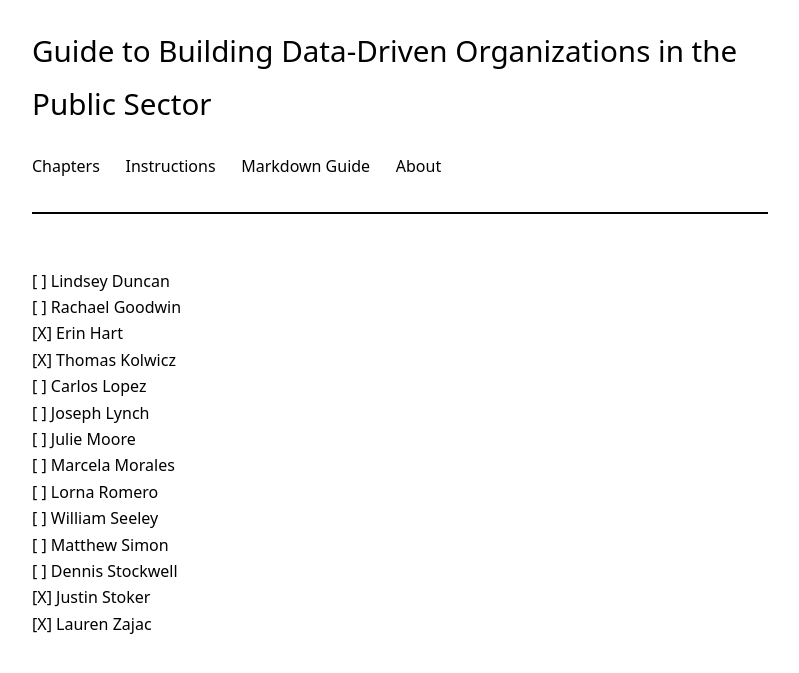
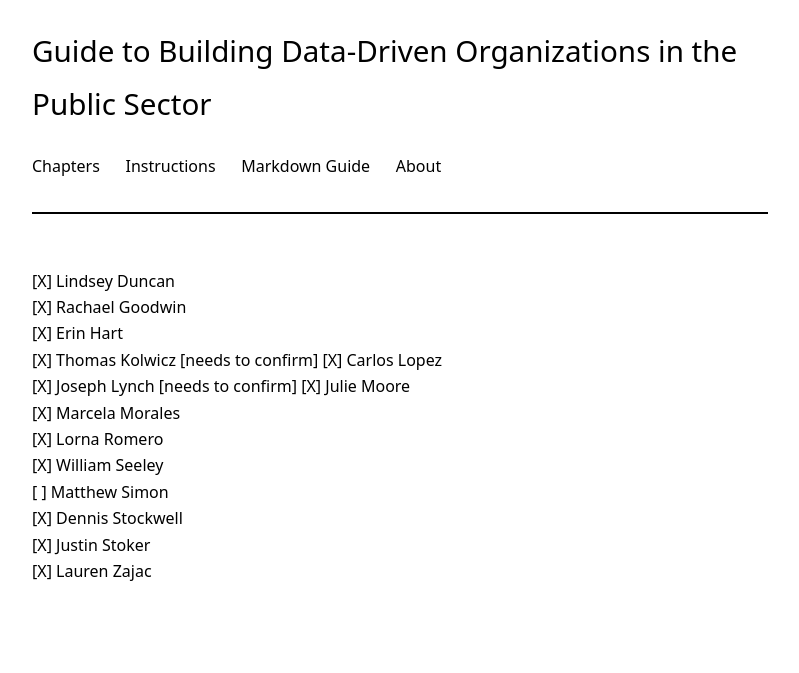
Before and after one commit to DS4PS/data-driven-management-textbook, a Jekyll site: the page built from received_usernames.md, in a window 1280 px wide. Shown: the top 673 px of the page, without its empty margins (240-1039 px from the left). Built offline with Jekyll 4.4.1, drawn with Linux system fonts in a browser that asks for light colours; our own code applies the rules of GitHub Pages for plain Markdown files.

Commit message:
Update received_usernames.md

```diff
--- a/received_usernames.md
+++ b/received_usernames.md
@@ -1,15 +1,15 @@
 
- [ ]  Lindsey Duncan
- [ ]  Rachael Goodwin
+ [X]  Lindsey Duncan
+ [X]  Rachael Goodwin
  [X]  Erin Hart
- [X]  Thomas Kolwicz
- [ ]  Carlos Lopez
- [ ]  Joseph Lynch
- [ ]  Julie Moore
- [ ]  Marcela Morales
- [ ]  Lorna Romero
- [ ]  William Seeley
+ [X]  Thomas Kolwicz   [needs to confirm]
+ [X]  Carlos Lopez
+ [X]  Joseph Lynch   [needs to confirm]
+ [X]  Julie Moore
+ [X]  Marcela Morales
+ [X]  Lorna Romero
+ [X]  William Seeley
  [ ]  Matthew Simon
- [ ]  Dennis Stockwell
+ [X]  Dennis Stockwell
  [X]  Justin Stoker
  [X]  Lauren Zajac
```
